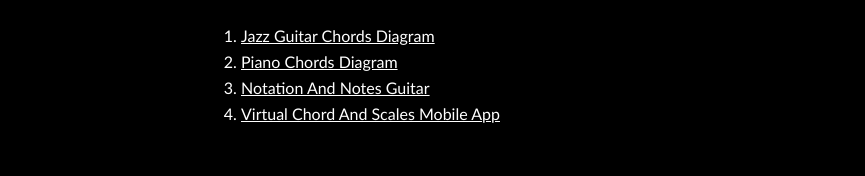
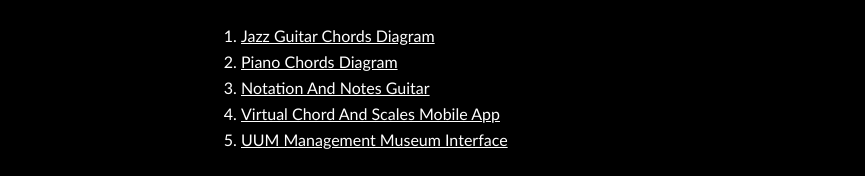
Before and after one commit to mysticmatewan/Ban-Praong, a plain HTML site: page download.html in a window 1280 px wide. Shown: the part 200-376 px from the top of the page, 0-865 px from the left. Drawn offline with nearby package versions, Linux system fonts and the light colour scheme; grey boxes are pictures that could not be loaded.

Commit message:
Update download.html

```diff
--- a/download.html
+++ b/download.html
@@ -87,6 +87,8 @@ function myFunction() {
 <li><a href="pdf/all_piano_chords.pdf" target="blank">Piano Chords Diagram</a></li>
 <li><a href="pdf/notation_and_notes.pdf" target="blank">Notation And Notes Guitar</a></li>
 <li><a href="app/chordscalesapp.apk">Virtual Chord And Scales Mobile App</a></li>
+<li><a href="app/Interface Muzium UUM.rar">UUM Management Museum Interface</a></li>
+
 </ol>
 
 <br><br>
```
